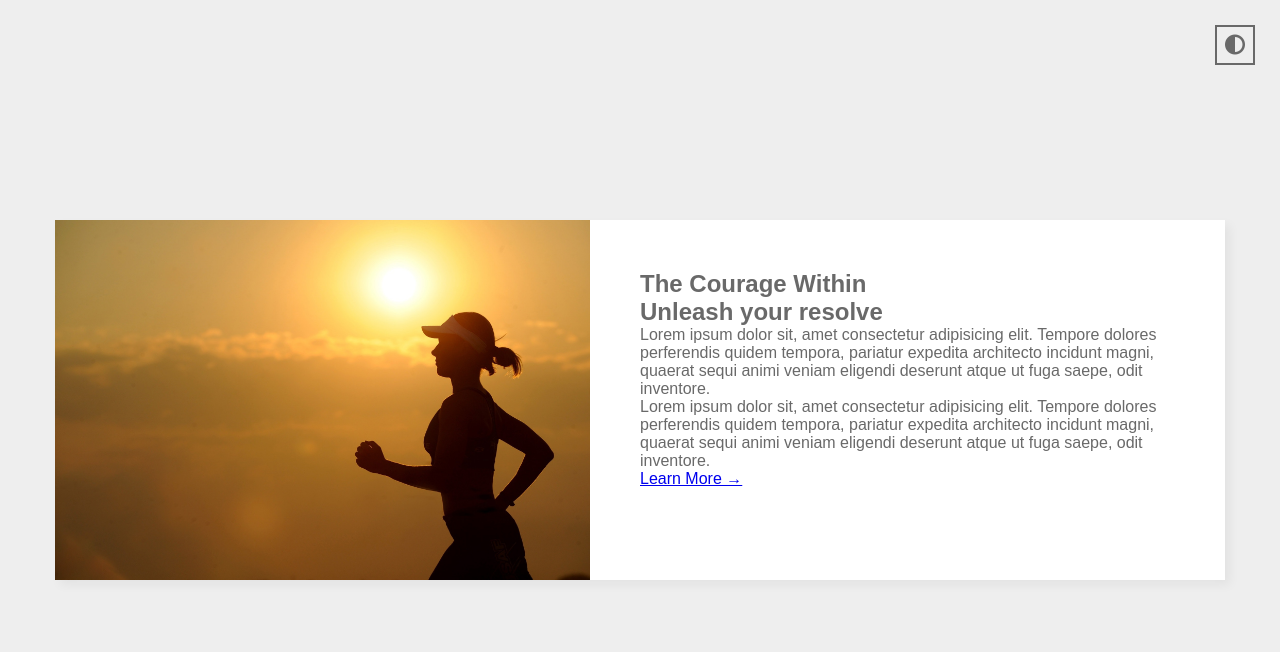
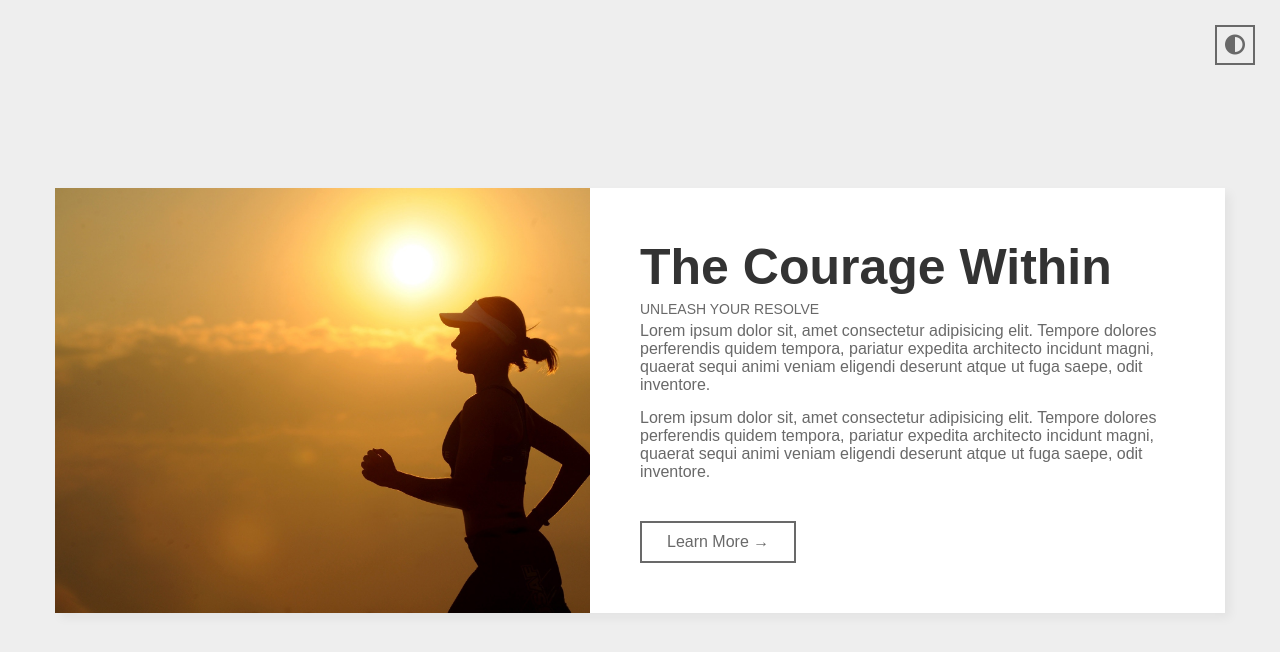
Before and after one commit to LeslieLopez25/light-dark-mode, a plain HTML site: page index.html in a window 1280 px wide. Drawn offline with Linux system fonts and the light colour scheme.

Commit message:
Completed the main look for the landing page

```diff
--- a/styles.css
+++ b/styles.css
@@ -84,3 +84,29 @@ section {
     flex: 1;
     padding: 5rem;
 }
+
+.title {
+    font-family: "Playfair Display", sans-serif;
+    font-size: 5rem;
+    color: var(--title-color);
+}
+
+.subtitle {
+    font-size: 1.4rem;
+    text-transform: uppercase;
+    font-weight: 400;
+    margin: .5rem 0 .5rem;
+}
+
+.paragraph:not(:last-child) {
+    margin-bottom: 1.5rem;
+}
+
+.cta {
+    display: inline-block;
+    text-decoration: none;
+    border: 2px solid var(--body-color);
+    color: var(--body-color);
+    padding: 1rem 2.5rem;
+    margin-top: 2.5rem;
+}
```
